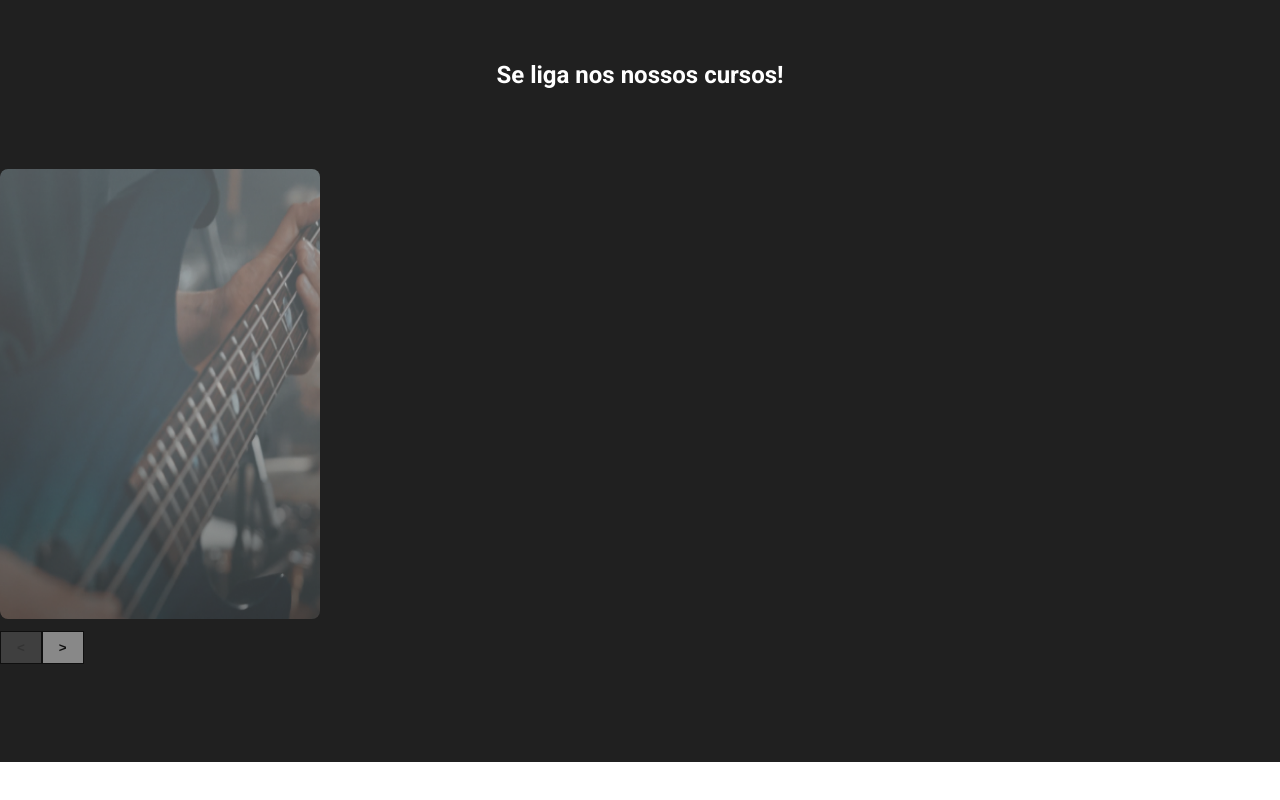
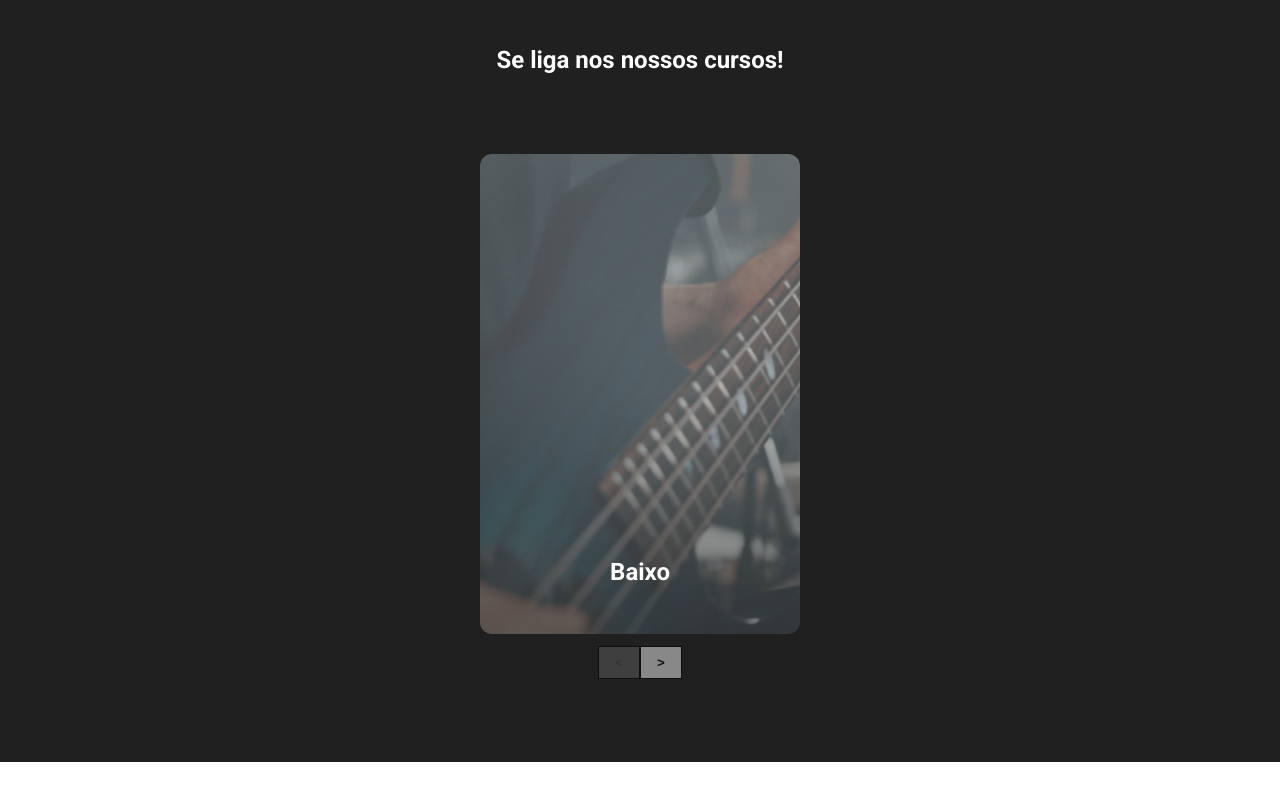
Before and after one commit to OsmarReis/MusicSchool-Landpage, a Next.js app: page / in a window 1280 px wide. Shown: the part 1970-2770 px from the top of the page. Built offline with nearby package versions, Linux system fonts and the light colour scheme.

Commit message:
Finished a Carousel component model

```diff
--- a/src/app/page.tsx
+++ b/src/app/page.tsx
@@ -39,6 +39,7 @@ export default function Home() {
           alt="A Sheet Music Book"
           className={styles.aboutImg}
           fill={true}
+          sizes="(max-width: 768px) 100vw, (max-width: 1200px) 55vw, 33vw"
         />
         </div>
 
@@ -61,9 +62,10 @@ export default function Home() {
           alt="A Sheet Music Book"
           className={styles.contactImg}
           fill={true}
+          sizes="(max-width: 768px) 100vw, (max-width: 1200px) 55vw, 33vw"
         />
         </div>
-          <h1>Faça parte dessa turma você também!</h1>
+          <h1>Faça parte de nossa música você também!</h1>
           <ul className={styles.socialList}>
             <li>
               <XIcon className={styles.iconItem}/>
--- a/src/components/ActionBtn/ActionBtn.tsx
+++ b/src/components/ActionBtn/ActionBtn.tsx
@@ -4,7 +4,7 @@ export default function ActionBtn(){
 
   return(
     <button className={`${styles.actionButton}`}>
-      ADQUIRA JÁ!
+      QUERO AGORA!
     </button>
   )
 }
--- a/src/components/Carousel/Carousel.module.css
+++ b/src/components/Carousel/Carousel.module.css
@@ -1,14 +1,20 @@
+.carouselTopContainerWraper{
+  display: flex;
+  justify-content: center;
+  align-items: center;
+  flex-direction: column;
+  padding: 0 45px;
+}
+
 /* 'w-80 h-60 rounded-md overflow-hidden relative' */
 .carouselTopContainer{
-  width: 320px;
-  height: 450px;
+  width: 100%;
+  max-width: 320px;
+  height: 480px;
 
-  border-radius: 8px;
+  border-radius: 12px;
   overflow: hidden;
   position: relative;
-  display: flex;
-  justify-content: center;
-  align-content: center;
 }
 
 /* 'w-full h-full absolute flex transition-all duration-300' */
@@ -20,27 +26,26 @@
   transition: all 300ms;
 }
 
-.carouselContainer{
-
-}
+/* "w-80 h-48 border border-beerus flex-col" */
 
 .carouselItemContainer{
   position: relative;
   flex-shrink: 0;
   width: 100%;
   height: 100%;
-
-}
-
-.carouselImgContainer{
-
+  display: flex;
+  flex-direction: column;
+  justify-content: flex-end;
+  padding-bottom: 48px;
 }
 
 .carouselImg{
+  object-fit: cover;
+  overflow: hidden;
 }
-
-.carouselContainer > h1 {
-
+.carouselItemContainer > h1 {
+  position: relative;
+  text-align: center;
 }
 
 /* flex justify-center mt-3 */
--- a/src/components/Carousel/Carousel.tsx
+++ b/src/components/Carousel/Carousel.tsx
@@ -34,7 +34,7 @@ export default function Carousel({ data }: {data: ICarouselItem[]}) {
     //   </div>
     //   <h1>{title}</h1>
     // </div>
-    <div>
+    <div className={styles.carouselTopContainerWraper}>
         <div className={styles.carouselTopContainer}>
             <div ref={carouselRef}
                 style={{
--- a/src/components/Carousel/CarouselItem.tsx
+++ b/src/components/Carousel/CarouselItem.tsx
@@ -11,8 +11,9 @@ export default function CarouselItem({ title, altText, imgUrl }: ICarouselItem)
           alt={altText}
           className={styles.carouselImg}
           fill
+          sizes="(max-width: 768px) 100vw, (max-width: 1200px) 55vw, 33vw"
         />
-
+        <h1>{title}</h1>
     </div>
   )
 }
--- a/src/components/Header/Header.module.css
+++ b/src/components/Header/Header.module.css
@@ -43,6 +43,7 @@
 
 .loginIcon{
 color: #FFFFFF;
+cursor: pointer;
 }
 
 .loginIcon:hover{
```
Also changed, not shown: src/components/Header/Header.tsx (+0 -49 lines), src/components/SidebarNav/SidebarNav.module.css (deleted, +0 -15 lines), src/components/SidebarNav/SidebarNav.tsx (deleted, +0 -12 lines).
